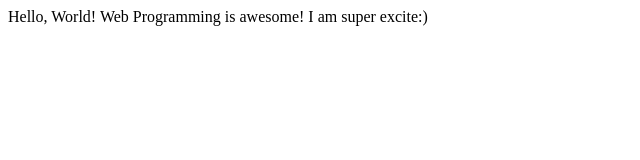
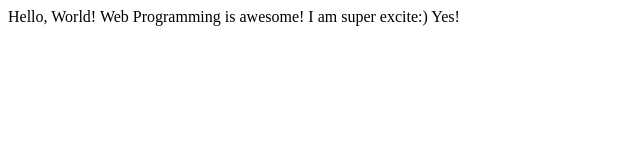
Before and after one commit to kafi-anan-rafi/WebProgramming-Lecture1, a plain HTML site: page index.html in a window 1280 px wide. Shown: the full height of the page, 0-640 px from the left. Drawn offline with Linux system fonts and the light colour scheme.

Commit message:
Update index.html

```diff
--- a/index.html
+++ b/index.html
@@ -9,5 +9,6 @@
     Hello, World!
     Web Programming is awesome!
     I am super excite:)
+    Yes!
 </body>
 </html>
```
